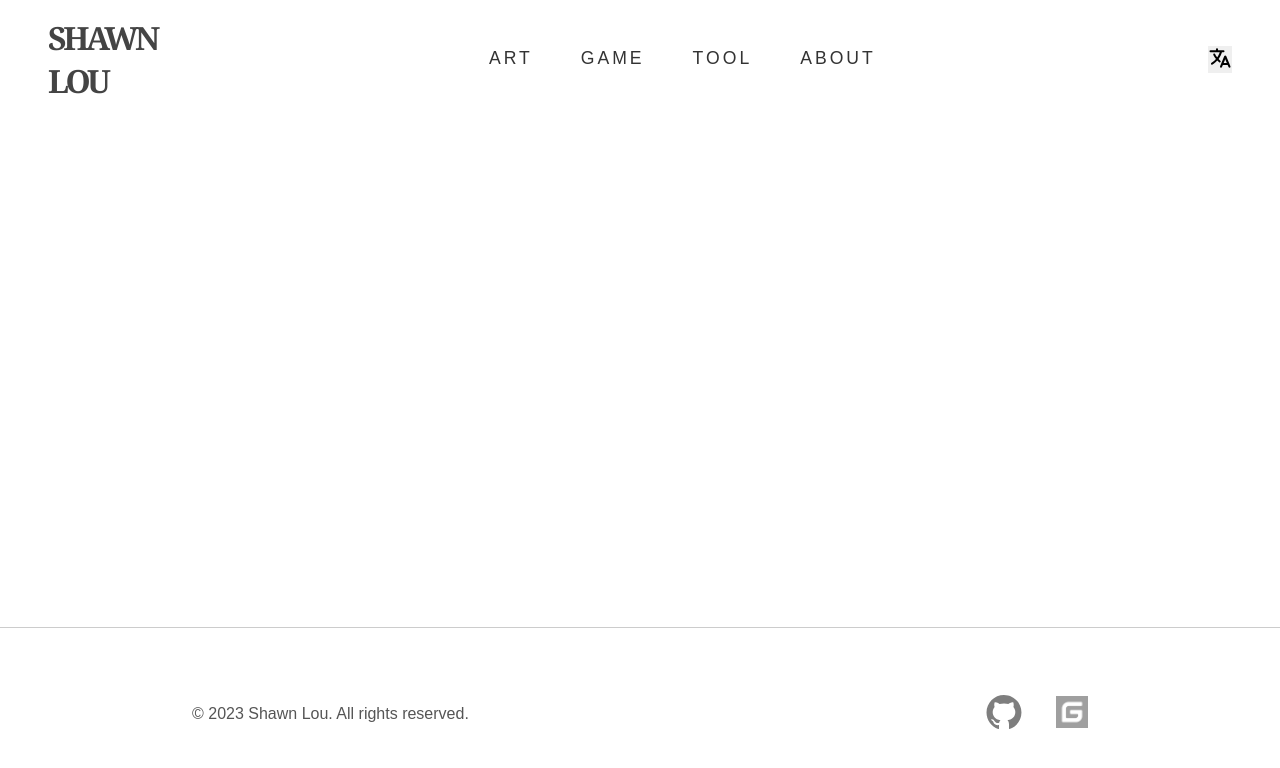
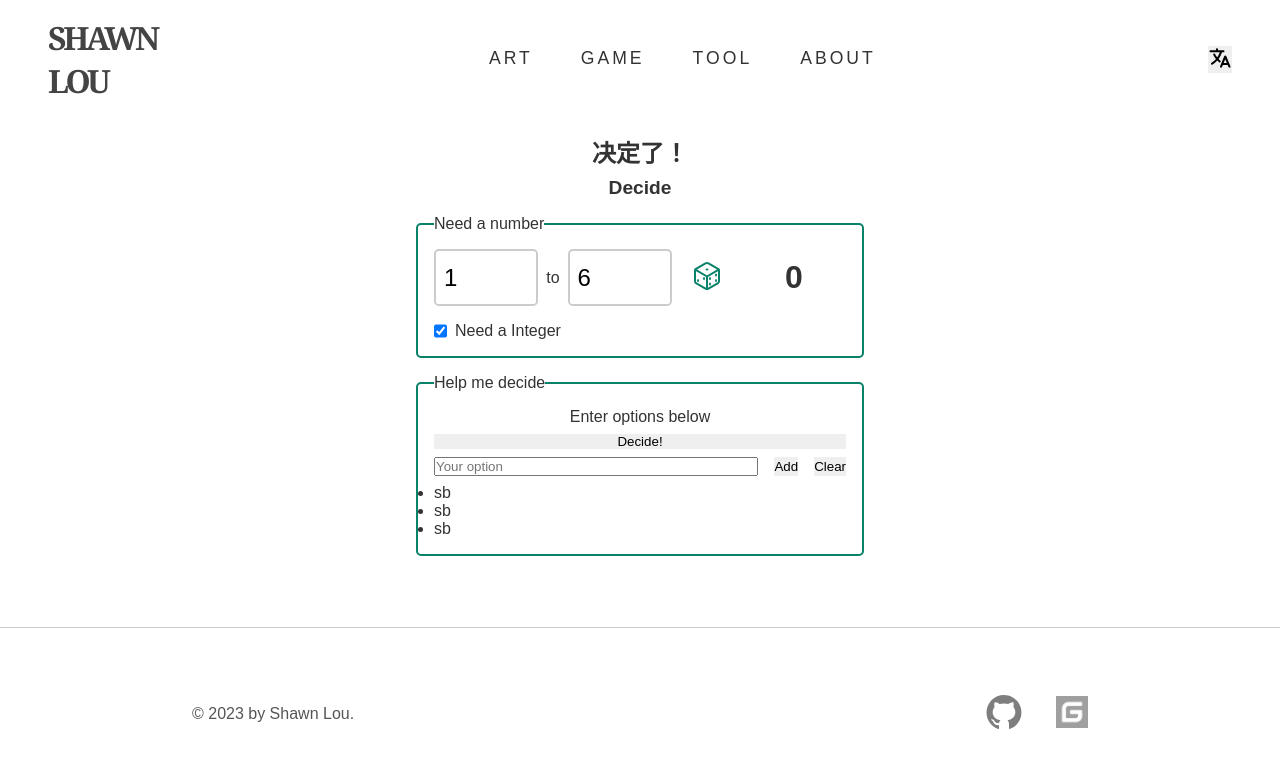
Before and after one commit to HotranLandoler/HotranLandoler.github.io.old, a Vue app: page /#/tool/decide in a window 1280 px wide. Shown: the top 768 px of the page. Built offline with nearby package versions, Linux system fonts and the light colour scheme; a web font is replaced by a local one.

Commit message:
Add random number generator

```diff
--- a/src/components/main/MainFooter.vue
+++ b/src/components/main/MainFooter.vue
@@ -1,7 +1,7 @@
 <template>
   <footer class="main-footer">
     <div class="container">
-      <p>&copy; 2023 Shawn Lou. All rights reserved.</p>
+      <p>&copy; 2023 by Shawn Lou.</p>
       <div class="links">
         <a
           rel="noreferrer"
--- /dev/null
+++ b/src/components/tools/DecideHelper.vue
@@ -0,0 +1,246 @@
+<template>
+  <section>
+    <h2 class="heading-cn">决定了！</h2>
+    <h2 class="subheading-en">Decide</h2>
+    <div class="container decide">
+      <fieldset class="field-set">
+        <legend>Need a number</legend>
+
+        <div class="random-number-box">
+          <input
+            type="number"
+            class="random-number-input"
+            v-model="numberFrom"
+          />
+          <p>to</p>
+          <input type="number" class="random-number-input" v-model="numberTo" />
+          <button
+            type="button"
+            class="button button-generate"
+            title="Generate"
+            @click="generateNumber"
+          >
+            <svg
+              xmlns="http://www.w3.org/2000/svg"
+              xmlns:xlink="http://www.w3.org/1999/xlink"
+              viewBox="0 0 512 512"
+              class="icon"
+            >
+              <path
+                fill="none"
+                stroke="currentColor"
+                stroke-linecap="round"
+                stroke-linejoin="round"
+                stroke-width="32"
+                d="M448 341.37V170.61A32 32 0 0 0 432.11 143l-152-88.46a47.94 47.94 0 0 0-48.24 0L79.89 143A32 32 0 0 0 64 170.61v170.76A32 32 0 0 0 79.89 369l152 88.46a48 48 0 0 0 48.24 0l152-88.46A32 32 0 0 0 448 341.37z"
+              ></path>
+              <path
+                fill="none"
+                stroke="currentColor"
+                stroke-linecap="round"
+                stroke-linejoin="round"
+                stroke-width="32"
+                d="M69 153.99l187 110l187-110"
+              ></path>
+              <path
+                fill="none"
+                stroke="currentColor"
+                stroke-linecap="round"
+                stroke-linejoin="round"
+                stroke-width="32"
+                d="M256 463.99v-200"
+              ></path>
+              <ellipse
+                cx="256"
+                cy="152"
+                rx="24"
+                ry="16"
+                fill="currentColor"
+              ></ellipse>
+              <ellipse
+                cx="208"
+                cy="296"
+                rx="16"
+                ry="24"
+                fill="currentColor"
+              ></ellipse>
+              <ellipse
+                cx="112"
+                cy="328"
+                rx="16"
+                ry="24"
+                fill="currentColor"
+              ></ellipse>
+              <ellipse
+                cx="304"
+                cy="296"
+                rx="16"
+                ry="24"
+                fill="currentColor"
+              ></ellipse>
+              <ellipse
+                cx="400"
+                cy="240"
+                rx="16"
+                ry="24"
+                fill="currentColor"
+              ></ellipse>
+              <ellipse
+                cx="304"
+                cy="384"
+                rx="16"
+                ry="24"
+                fill="currentColor"
+              ></ellipse>
+              <ellipse
+                cx="400"
+                cy="328"
+                rx="16"
+                ry="24"
+                fill="currentColor"
+              ></ellipse>
+            </svg>
+          </button>
+          <p class="random-number-output">{{ numberOutput }}</p>
+        </div>
+        <div class="need-int-box">
+          <input
+            type="checkbox"
+            id="need-int"
+            name="need-int"
+            v-model="needInt"
+          />
+          <label for="need-int">Need a Integer</label>
+        </div>
+      </fieldset>
+
+      <fieldset class="field-set">
+        <legend>Help me decide</legend>
+        <div class="decide-box">
+          <p class="decide-output">Enter options below</p>
+          <button type="button" class="button">Decide!</button>
+          <div class="decide-input-box">
+            <input type="text" placeholder="Your option" />
+            <button type="button" class="button">Add</button>
+            <button type="button" class="button">Clear</button>
+          </div>
+
+          <ul class="options-list">
+            <li>sb</li>
+            <li>sb</li>
+            <li>sb</li>
+          </ul>
+        </div>
+      </fieldset>
+    </div>
+  </section>
+</template>
+
+<script lang="ts" setup>
+import { ref } from "vue";
+
+const numberFrom = ref(1);
+const numberTo = ref(6);
+const numberOutput = ref("0");
+const needInt = ref(true);
+
+function generateNumber() {
+  const result =
+    Math.random() * (numberTo.value - numberFrom.value) + numberFrom.value;
+  numberOutput.value = needInt.value ? result.toFixed(0) : result.toFixed(4);
+}
+</script>
+
+<style lang="scss" scoped>
+@import "@/assets/scss/globalMixin.scss";
+
+.decide {
+  max-width: 32rem;
+  display: flex;
+  flex-direction: column;
+  gap: 1rem;
+}
+.field-set {
+  border: 2px solid $color-primary;
+  border-radius: 5px;
+  padding: 1rem;
+}
+.random-number-box {
+  display: grid;
+  grid-template-columns: 1fr auto 1fr auto 1fr;
+  align-items: center;
+  gap: 0.5rem;
+  margin-bottom: 1rem;
+}
+.random-number-input {
+  @include focus-outline;
+  width: 100%;
+  height: 100%;
+  display: block;
+  font-size: 1.5rem;
+  font-family: inherit;
+  background-color: white;
+  border: 2px solid $color-gray-x-light;
+  border-radius: 0.3rem;
+  padding: 0.5rem;
+  transition: all 0.2s;
+
+  &:hover,
+  &:active {
+    border: 2px solid $color-primary-light;
+  }
+}
+.random-number-output {
+  text-align: center;
+  font-size: 2rem;
+  font-weight: 700;
+  overflow: hidden;
+  white-space: nowrap;
+}
+.button-generate {
+  @include focus-outline;
+  display: block;
+  padding: 0.5rem;
+  border: 0.2rem solid transparent;
+  border-radius: 0.3rem;
+  background-color: transparent;
+
+  transition: all 0.2s ease;
+
+  &:hover {
+    border: 0.2rem solid $color-primary-light;
+  }
+
+  .icon {
+    width: 2rem;
+    height: 2rem;
+    color: $color-primary;
+  }
+}
+.need-int-box {
+  display: flex;
+  gap: 0.5rem;
+}
+.decide-box {
+  display: flex;
+  flex-direction: column;
+  gap: 0.5rem;
+}
+.decide-output {
+  text-align: center;
+}
+.decide-input-box {
+  display: grid;
+  grid-template-columns: 1fr auto auto;
+  gap: 1rem;
+}
+
+@media (max-width: 30em) {
+  .random-number-box {
+    grid-template-columns: 1fr auto 1fr auto;
+  }
+  .random-number-output {
+    grid-column: span 4;
+  }
+}
+</style>
--- a/src/components/tools/ToolsHome.vue
+++ b/src/components/tools/ToolsHome.vue
@@ -17,6 +17,7 @@
         title="Unit Converter"
       ></tool-card>
       <tool-card link-to="tool/killspaces" title="Kill Spaces"></tool-card>
+      <tool-card link-to="tool/decide" title="Decide!"></tool-card>
     </div>
   </section>
 </template>
--- a/src/router.ts
+++ b/src/router.ts
@@ -13,6 +13,7 @@ import NameFight from "./components/tools/NameFight.vue";
 import Pomodoro from "./components/tools/Pomodoro.vue";
 import UnitConverter from "./components/tools/UnitConverter.vue";
 import KillSpaces from "./components/tools/KillSpaces.vue";
+import DecideHelper from "./components/tools/DecideHelper.vue";
 
 import { createRouter, createWebHashHistory } from "vue-router";
 
@@ -65,6 +66,10 @@ const routes = [
         path: "killspaces",
         component: KillSpaces,
       },
+      {
+        path: "decide",
+        component: DecideHelper,
+      },
     ],
   },
   { path: "/about", component: About },
```
